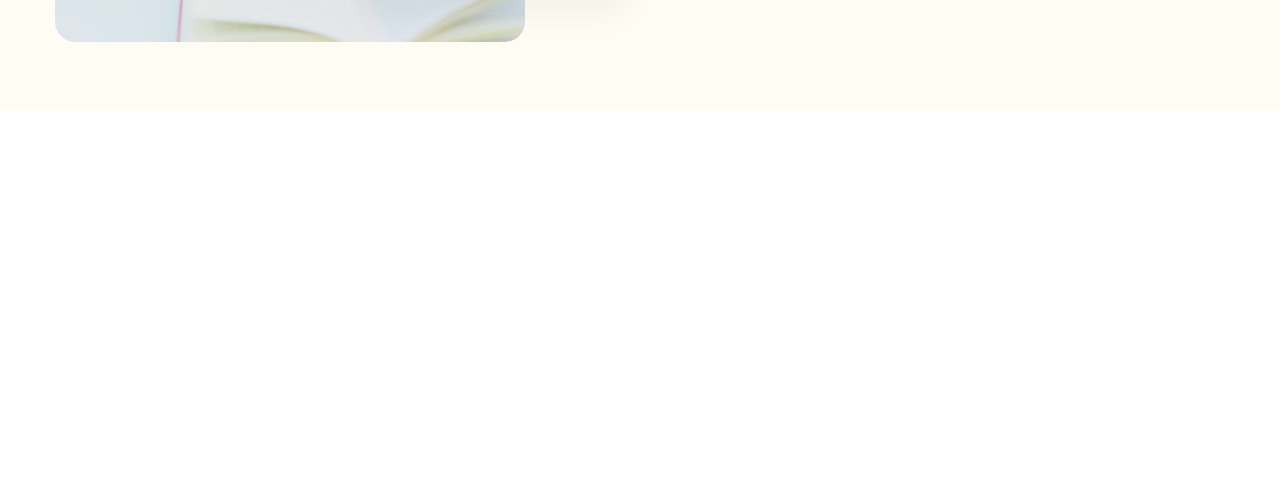
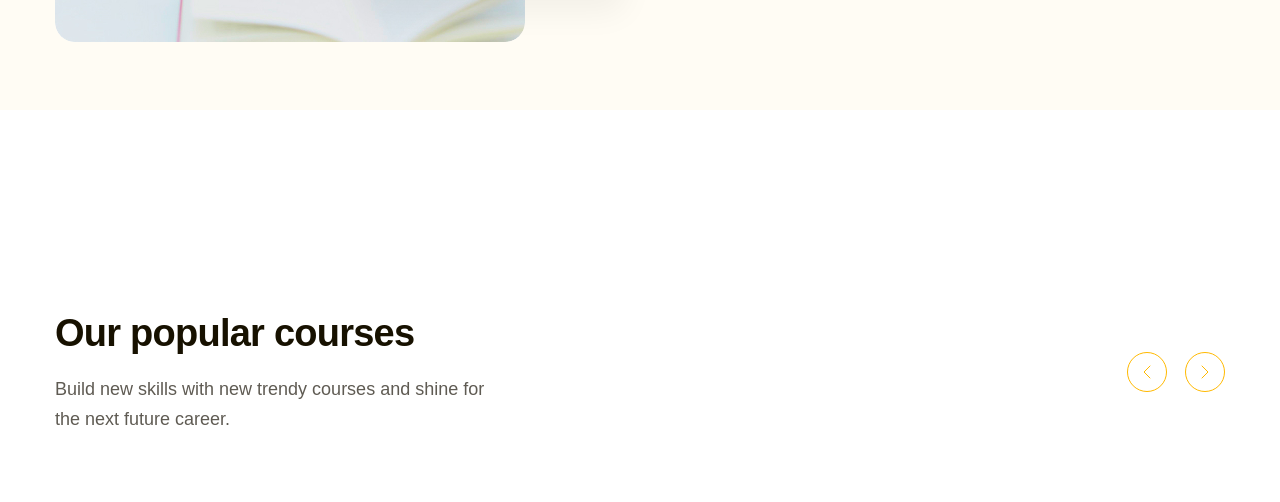
Before and after one commit to huynhtrung95/DU-AN-DAU-TIEN, a plain HTML site: page index.html in a window 1280 px wide. Shown: the part 793-1295 px from the top of the page. Drawn offline with Linux system fonts and the light colour scheme.

Commit message:
popular-top

```diff
--- a/assets/css/style.css
+++ b/assets/css/style.css
@@ -272,3 +272,61 @@ margin-right: 15px;
 .hero .stats strong:nth-child(2) {
   margin-left: 28px;
 }
+
+/* ----------POPULAR------------ */
+
+/* ----popular top------- */
+.popular {
+  padding: 65px 0;
+  margin-top: 135px;
+}
+
+.popular-top {
+  display: flex;
+  align-items: center;
+  justify-content: space-between;
+}
+
+.polpular-left .heading-lv2{
+    color: #171100;
+    font-family: var(--font-heading);
+    font-size: 3.8rem;
+    font-weight: 700;
+    line-height: 1.26; /* 126.316% */
+    letter-spacing: -0.76px;
+}
+
+.polpular-left .desc{
+    margin-top: 16px;
+    width: 458px;
+    color: #5F5B53;
+    font-size: 1.8rem;
+    font-weight: 400;
+    line-height: 1.67; /* 166.667% */
+}
+
+.popular .popular-right{
+    display: flex;
+    width: 98px;
+    justify-content: space-between;
+    /* dùng gap 18px cũng được */
+}
+
+.popular-right .btn-control{
+    border: 1px solid var(--primary-color);
+    color: var(--primary-color);
+    width: 40px;
+    height: 40px;
+    border-radius: 50%;
+    display: flex;
+    align-items: center;
+    justify-content: center;
+    background: transparent;
+
+}
+
+.popular-right .btn-control:hover {
+  background: var(--primary-color);
+  color: #fff;
+  cursor: pointer;
+}
--- a/index.html
+++ b/index.html
@@ -111,5 +111,34 @@
         </div>
      </main>
 
+     <!-- popular -->
+      <div class="popular">
+        <div class="main-content">
+            <div class="popular-top">
+
+                <!-- popular-left -->
+                 <div class="polpular-left">
+                    <h1 class="heading-lv2">Our popular courses</h1>
+                    <p class="desc">Build new skills with new trendy courses and shine for the next future career.</p>
+                 </div>
+
+                 <!-- popular-right -->
+                  <div class="popular-right">
+                    <button class="btn-control btn-left">
+                        <!-- đổi màu stroke thành currentColor , sau đó đổi màu trong css thành màu cam
+                         thì khi hover vào mới theo màu của css hover được -->
+                        <svg xmlns="http://www.w3.org/2000/svg" width="8" height="14" viewBox="0 0 8 14" fill="none">
+                        <path d="M7 1L1 7L7 13" stroke="currentColor" stroke-linecap="round" stroke-linejoin="round"/>
+                        </svg>
+                    </button>
+                    <button class="btn-control btn-right">
+                        <svg xmlns="http://www.w3.org/2000/svg" width="8" height="14" viewBox="0 0 8 14" fill="none">
+                        <path d="M1 1L7 7L1 13" stroke="currentColor" stroke-linecap="round" stroke-linejoin="round"/>
+                        </svg>
+                    </button>
+                  </div>
+            </div>
+        </div>
+      </div>
 </body>
 </html>
```
Also changed, not shown: assets/img/left-btn.svg (added), assets/img/right-btn.svg (added).
